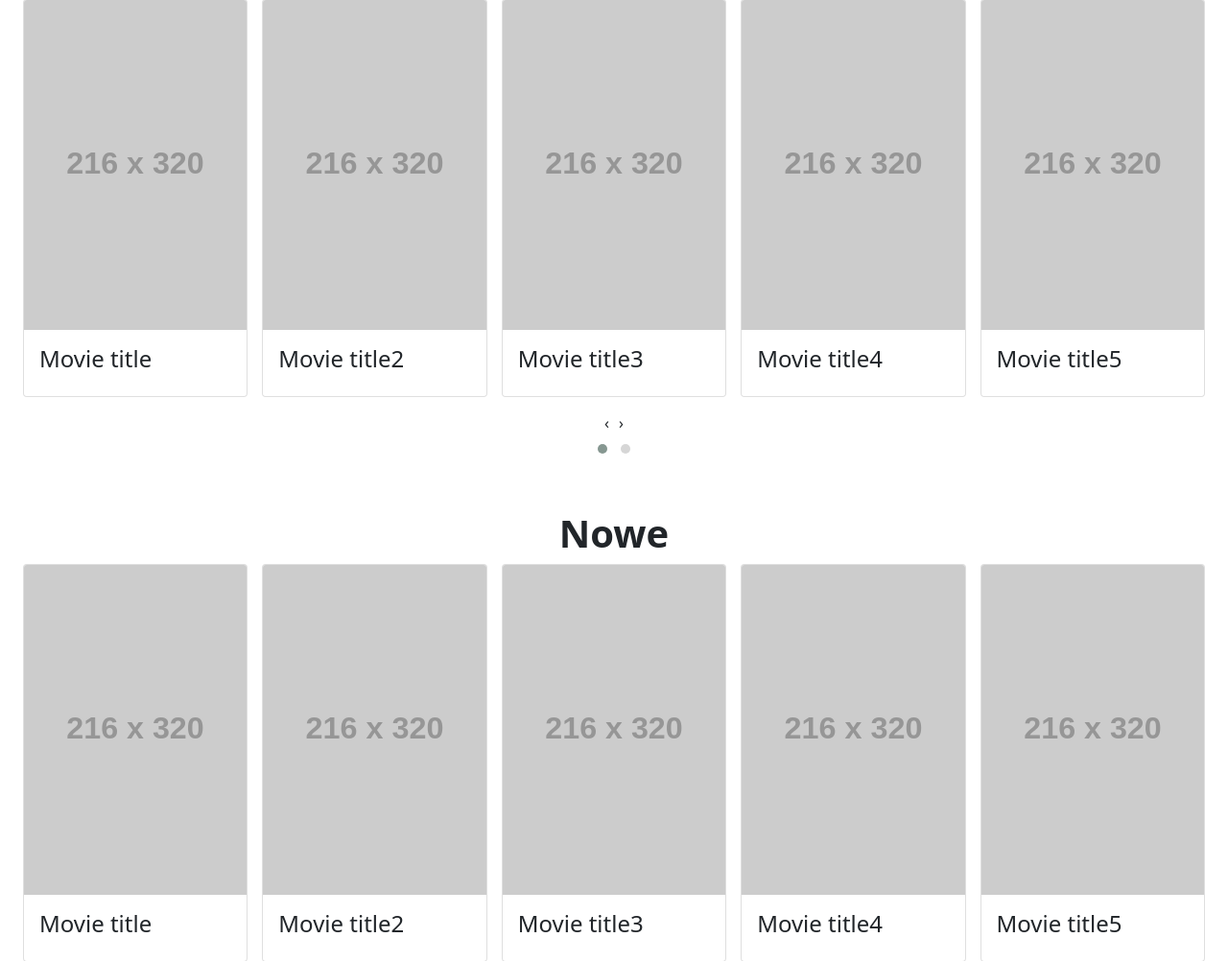
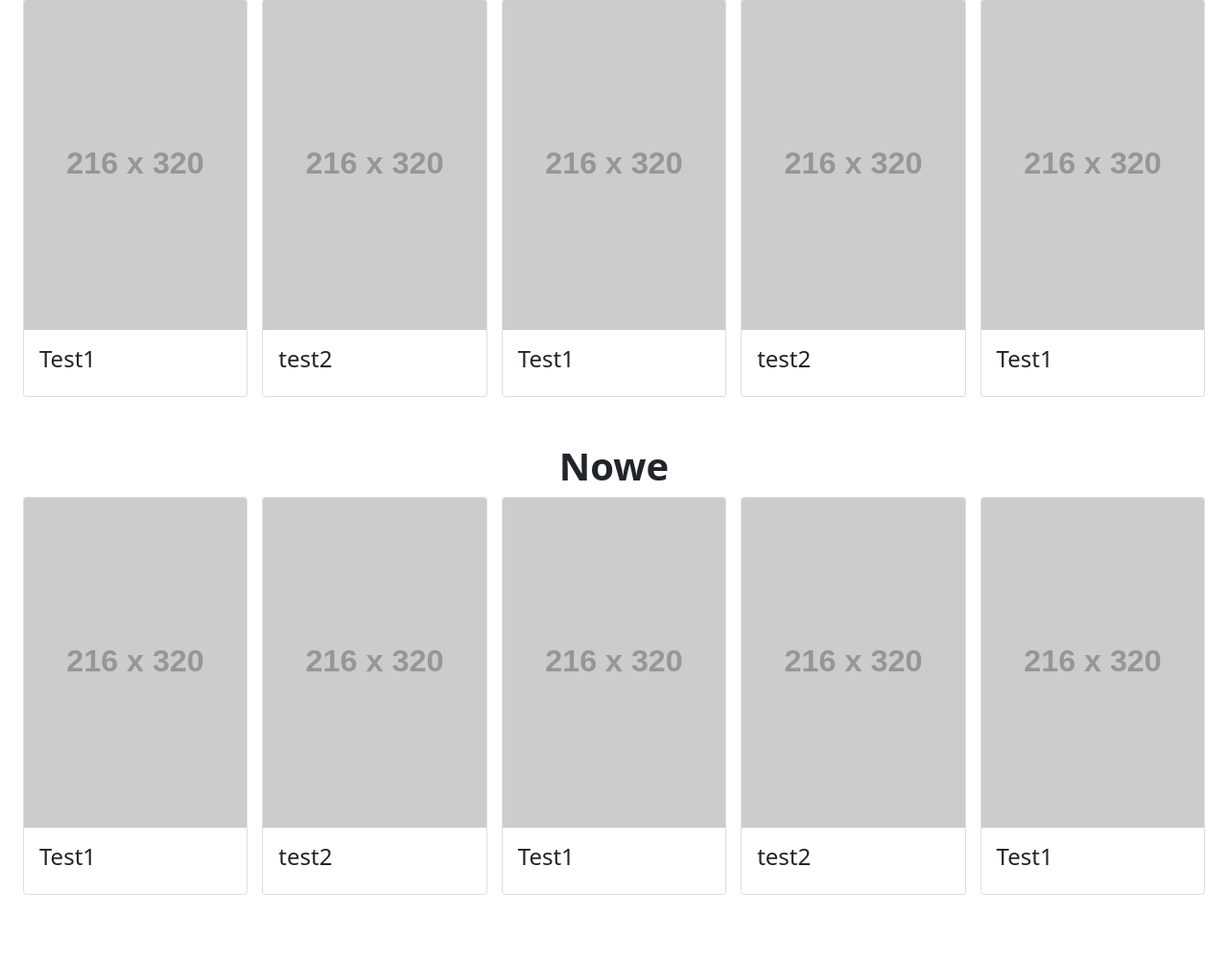
Before and after one commit to xjustkacper/NGRVideo, a PHP site: page / in a window 1280 px wide. Shown: the part 161-1163 px from the top of the page at 96% size. Run offline with PHP 8.4, Linux system fonts and the light colour scheme; data comes from the database, SQL or seed files in the repository; grey boxes labelled with a size stand in for pictures from a placeholder-image service; some libraries are stand-ins or nearby versions.

Commit message:
Update index.php

```diff
--- a/index.php
+++ b/index.php
@@ -1,5 +1,23 @@
 <?php
 session_start();
+require_once "connect.php";
+
+$conn = new mysqli($host, $db_user, $db_pass, $db_name);
+
+$sql1 = "SELECT tytul FROM filmy";
+$sql2 = "SELECT tytul FROM filmy";
+
+$stmt = $conn->prepare($sql1);
+$stmt->execute();
+$result = $stmt->get_result();
+
+$tytul = [];
+while ($row = $result->fetch_assoc()) {
+    $tytul[] = $row;
+}
+
+$stmt->close();
+$conn->close();
 ?>
 <!DOCTYPE html>
 <html lang="pl">
@@ -24,14 +42,14 @@
 <nav class="navbar navbar-expand-lg bg-body-tertiary">
     <div class="container-fluid">
     <div class="d-flex align-items-center">
-      <a class="navbar-brand" href="#">NGRVideo</a>
+      <a class="navbar-brand" href="index.php">NGRVideo</a>
       <ul class="navbar-nav me-auto mb-2 mb-lg-0">
         <li class="nav-item">
-          <a class="nav-link" href="#">Baza filmów</a>
+          <a class="nav-link" href="datamovies.php">Baza filmów</a>
         </li>
       </ul>
-      <form class="d-flex mx-3" role="search">
-        <input class="form-control me-2" type="search" placeholder="Search" aria-label="Search">
+      <form class="d-flex mx-3" action="search.php" method="POST" role="search">
+        <input class="form-control me-2" type="search" name="search" placeholder="Search" aria-label="Search">
         <button class="btn btn-outline-success" type="submit">Search</button>
       </form>
     </div>
@@ -47,9 +65,11 @@
               echo '<li class="navbar-text">Witaj, '.$_SESSION["login"].'</li>';
 							echo '<li class="nav-item"><a class="nav-link" href="profile.php">Profil</a></li>';
               echo '<li class="nav-item"><a class="nav-link" href="logout.php">Wyloguj się</a></li>';
+
 						}
 					?>
 				</ul>
+
     </div>
   </div>
 </nav>
@@ -63,85 +83,20 @@
     <h1 class="text-center fw-bold ">TOP 10</h1>
     <div class="row">
     <div class="owl-carousel owl-theme">
+    <?php
+        if (count($tytul) > 0) {
+            foreach ($tytul as $tytuly): ?>
                 <div class="item">
                   <div class="card">
                     <img src="https://placehold.jp/216x320.png" alt="image" class="card-img-top">
                     <div class="card-body">
-         <h4>Movie title</h4>
+                      <h4><?php echo $tytuly["tytul"]?></h4>
                     </div>
                   </div>
                 </div>
-    <div class="item">
-      <div class="card">
-        <img src="https://placehold.jp/216x320.png" alt="image" class="card-img-top">
-        <div class="card-body">
-         <h4>Movie title2</h4>
-        </div>
-      </div>
-    </div>
-    <div class="item">
-      <div class="card">
-        <img src="https://placehold.jp/216x320.png" alt="image" class="card-img-top">
-        <div class="card-body">
-         <h4>Movie title3</h4>
-        </div>
-      </div>
-    </div>
-    <div class="item">
-      <div class="card">
-        <img src="https://placehold.jp/216x320.png" alt="image" class="card-img-top">
-        <div class="card-body">
-         <h4>Movie title4</h4>
-        </div>
-      </div>
-    </div>
-    <div class="item">
-      <div class="card">
-        <img src="https://placehold.jp/216x320.png" alt="image" class="card-img-top">
-        <div class="card-body">
-         <h4>Movie title5</h4>
-        </div>
-      </div>
-    </div>
-    <div class="item">
-      <div class="card">
-        <img src="https://placehold.jp/216x320.png" alt="image" class="card-img-top">
-        <div class="card-body">
-         <h4>Movie title6</h4>
-        </div>
-      </div>
-    </div>
-    <div class="item">
-      <div class="card">
-        <img src="https://placehold.jp/216x320.png" alt="image" class="card-img-top">
-        <div class="card-body">
-         <h4>Movie title7</h4>
-        </div>
-      </div>
-    </div>
-    <div class="item">
-      <div class="card">
-        <img src="https://placehold.jp/216x320.png" alt="image" class="card-img-top">
-        <div class="card-body">
-         <h4>Movie title8</h4>
-        </div>
-      </div>
-    </div>
-    <div class="item">
-      <div class="card">
-        <img src="https://placehold.jp/216x320.png" alt="image" class="card-img-top">
-        <div class="card-body">
-         <h4>Movie title9</h4>
-        </div>
-      </div>
-    </div>
-    <div class="item">
-      <div class="card">
-        <img src="https://placehold.jp/216x320.png" alt="image" class="card-img-top">
-        <div class="card-body">
-         <h4>Movie title 10</h4>
-        </div>
-      </div>
+            <?php endforeach;
+        }
+        ?>
     </div>
     </div>
 </div>
@@ -152,86 +107,20 @@
     <h1 class="text-center fw-bold ">Nowe</h1>
     <div class="row">
       <div class="owl-carousel owl-theme">
+        <?php
+        if (count($tytul) > 0) {
+            foreach ($tytul as $tytuly): ?>
                 <div class="item">
                   <div class="card">
                     <img src="https://placehold.jp/216x320.png" alt="image" class="card-img-top">
                     <div class="card-body">
-         <h4>Movie title</h4>
+                      <h4><?php echo $tytuly["tytul"]?></h4>
                     </div>
                   </div>
                 </div>
-    <div class="item">
-      <div class="card">
-        <img src="https://placehold.jp/216x320.png" alt="image" class="card-img-top">
-        <div class="card-body">
-         <h4>Movie title2</h4>
-        </div>
-      </div>
-    </div>
-    <div class="item">
-      <div class="card">
-        <img src="https://placehold.jp/216x320.png" alt="image" class="card-img-top">
-        <div class="card-body">
-         <h4>Movie title3</h4>
-        </div>
-      </div>
-    </div>
-    <div class="item">
-      <div class="card">
-        <img src="https://placehold.jp/216x320.png" alt="image" class="card-img-top">
-        <div class="card-body">
-         <h4>Movie title4</h4>
-        </div>
-      </div>
-    </div>
-    <div class="item">
-      <div class="card">
-        <img src="https://placehold.jp/216x320.png" alt="image" class="card-img-top">
-        <div class="card-body">
-         <h4>Movie title5</h4>
-        </div>
-      </div>
-    </div>
-    <div class="item">
-      <div class="card">
-        <img src="https://placehold.jp/216x320.png" alt="image" class="card-img-top">
-        <div class="card-body">
-         <h4>Movie title6</h4>
-        </div>
-      </div>
-    </div>
-    <div class="item">
-      <div class="card">
-        <img src="https://placehold.jp/216x320.png" alt="image" class="card-img-top">
-        <div class="card-body">
-         <h4>Movie title7</h4>
-        </div>
-      </div>
-    </div>
-    <div class="item">
-      <div class="card">
-        <img src="https://placehold.jp/216x320.png" alt="image" class="card-img-top">
-        <div class="card-body">
-         <h4>Movie title8</h4>
-        </div>
-      </div>
-    </div>
-    <div class="item">
-      <div class="card">
-        <img src="https://placehold.jp/216x320.png" alt="image" class="card-img-top">
-        <div class="card-body">
-         <h4>Movie title9</h4>
-        </div>
-      </div>
-    </div>
-    <div class="item">
-      <div class="card">
-        <img src="https://placehold.jp/216x320.png" alt="image" class="card-img-top">
-        <div class="card-body">
-         <h4>Movie title 10</h4>
-        </div>
-      </div>
-    </div>
+            <?php endforeach;
+        }
+        ?>
       </div>
     </div>
   </div>
```
Lines whose indentation alone changed are shown as unchanged.
